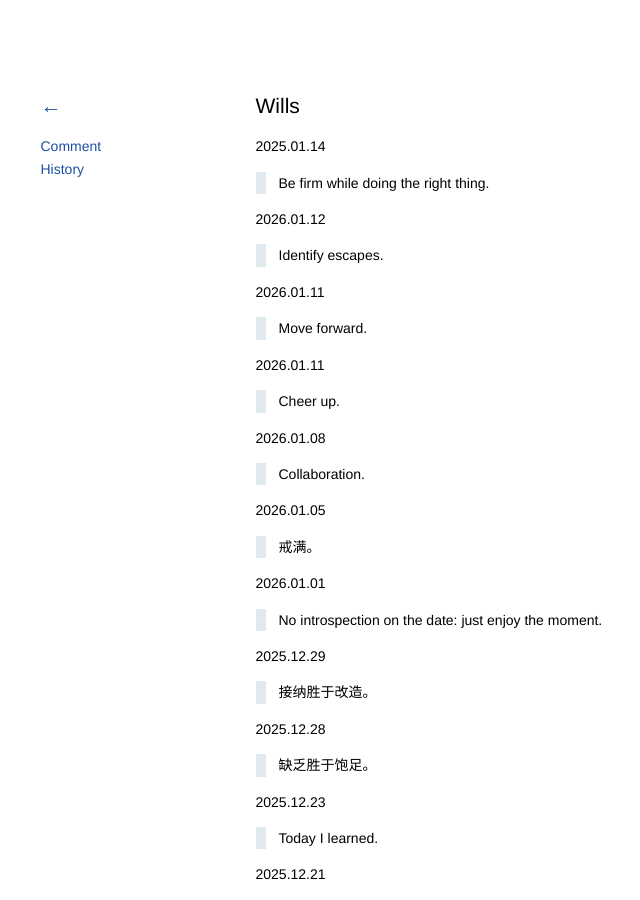
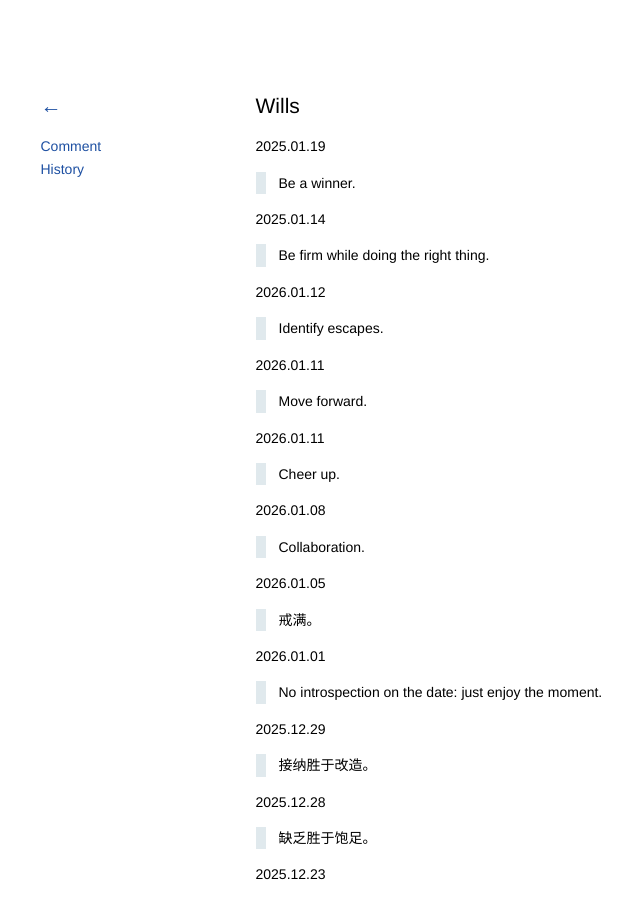
Before and after one commit to kidlj/awei, a Jekyll site: the page built from _wiki/wills.md, in a window 1280 px wide and 900 px high. Shown: the whole window, without its empty margins (92-732 px from the left). Built offline with Jekyll 4.4.1, drawn with Linux system fonts in a browser that asks for light colours.

Commit message:
update wills

```diff
--- a/_wiki/wills.md
+++ b/_wiki/wills.md
@@ -1,6 +1,10 @@
 ---
 title: Wills
 ---
+
+2025.01.19
+
+> Be a winner.
 
 2025.01.14
 
```
